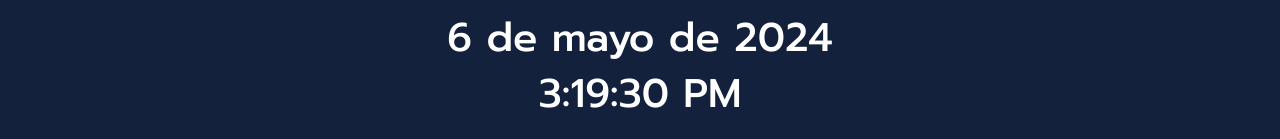
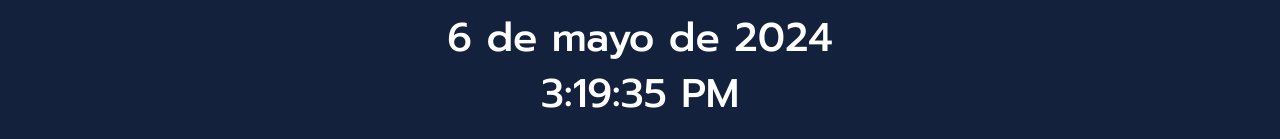
Before and after one commit to jaysenhl/WTV4, a React (Vite) app: page /create-workout in a window 1280 px wide. Shown: the part 120-259 px from the top of the page. Built offline with nearby package versions, Linux system fonts and the light colour scheme; some icons are missing.

Commit message:
added interval to refresh time each second to the Header component

```diff
--- a/src/components/CreateWorkout.jsx
+++ b/src/components/CreateWorkout.jsx
@@ -1,7 +1,7 @@
 import Header from "./Header"
 import 'boxicons'
 import { Form, Button, Container, Row, Col } from 'react-bootstrap';
-import React, { useContext, useState,useRef, useEffect } from 'react';
+import React, { useContext, useState,useRef, useEffect, useLayoutEffect } from 'react';
 import { FaCirclePlus} from "react-icons/fa6";
 import { RxEyeClosed } from "react-icons/rx";
 import { RiEye2Line } from "react-icons/ri"
@@ -150,9 +150,16 @@ function CreateWorkout(){
     const formRef = useRef(null);
     const exerciseListRef = useRef(null);
 
-    useEffect(() => {
-        gsap.to(formRef.current, { autoAlpha: isShowing ? 1 : 0, height: isShowing ? "auto" : 0, duration: 0.5 });
-        gsap.to(exerciseListRef.current, { autoAlpha: isExerciseListVisible ? 1 : 0, height: isExerciseListVisible ? "auto" : 0, duration: 0.5 });
+    useLayoutEffect(() => {
+        gsap.set(formRef.current, { autoAlpha: 0 }); // Set initial state for GSAP
+        gsap.set(exerciseListRef.current, { autoAlpha: 0 }); // Set initial state for GSAP
+    }, []);
+
+    useLayoutEffect(() => {
+        if (formRef.current && exerciseListRef.current) {
+            gsap.to(formRef.current, { autoAlpha: isShowing ? 1 : 0, height: isShowing ? "auto" : 0, duration: 0.5 });
+            gsap.to(exerciseListRef.current, { autoAlpha: isExerciseListVisible ? 1 : 0, height: isExerciseListVisible ? "auto" : 0, duration: 0.5 });
+        }
     }, [isShowing, isExerciseListVisible]);
 
     const formToggle = () => {
@@ -177,7 +184,7 @@ function CreateWorkout(){
             </div>
             <div className="btnBox mb-4">
                 <button id="toggleBtn" onClick={toggleExerciseList} className={isExerciseListVisible ? 'bg-info' : 'bg-danger'}>
-                    {isExerciseListVisible ? 'Ocultar Lista de Ejercicios' : 'Mostrar Lista de Ejercicios'}
+                    {isExerciseListVisible ? 'Ocultar Lista de Ejercicios ' : 'Mostrar Lista de Ejercicios '}
                     {isExerciseListVisible ? <RiEye2Line size="1.7rem" /> : <RxEyeClosed size="1.7rem" />}
                 </button>
             </div>
--- a/src/components/Header.jsx
+++ b/src/components/Header.jsx
@@ -1,29 +1,40 @@
-import { useEffect } from "react"
-import '../index.css'
-function Header({title,iconname}){
+import React, { useEffect, useState } from "react";
+import '../index.css';
 
-    const date = new Date();
-    const formatedDate = date.toLocaleDateString('es-ES',{
+function Header({ title, iconname }) {
+    const [currentTime, setCurrentTime] = useState(new Date());  // Estado para manejar la hora actual
+
+    useEffect(() => {
+        const timerId = setInterval(() => {
+            setCurrentTime(new Date());  // Actualiza la hora cada segundo
+        }, 1000);
+
+        return () => clearInterval(timerId);  // Limpieza al desmontar el componente
+    }, []);
+
+    const formatedDate = currentTime.toLocaleDateString('es-ES', {
         day: 'numeric',
         month: 'long',
         year: 'numeric'
-    })
+    });
 
-    const time = new Date()
-    const formatedTime = time.toLocaleTimeString('en-US',{
+    const formatedTime = currentTime.toLocaleTimeString('en-US', {
         hour: 'numeric',
         minute: 'numeric',
         second: 'numeric',
         hour12: true
-    })
+    });
 
-    return(
+    return (
         <div className="headerComponent">
-            <h1 className="title"><box-icon animation="tada" type='solid' color="#fca311" size='sm' name={iconname}></box-icon>{title}</h1>
+            <h1 className="title">
+                <box-icon animation="tada" type='solid' color="#fca311" size='sm' name={iconname}></box-icon>
+                {title}
+            </h1>
             <h1>{formatedDate}</h1>
             <h1>{formatedTime}</h1>
         </div>
-    )
+    );
 }
 
-export default Header
+export default Header;
```
